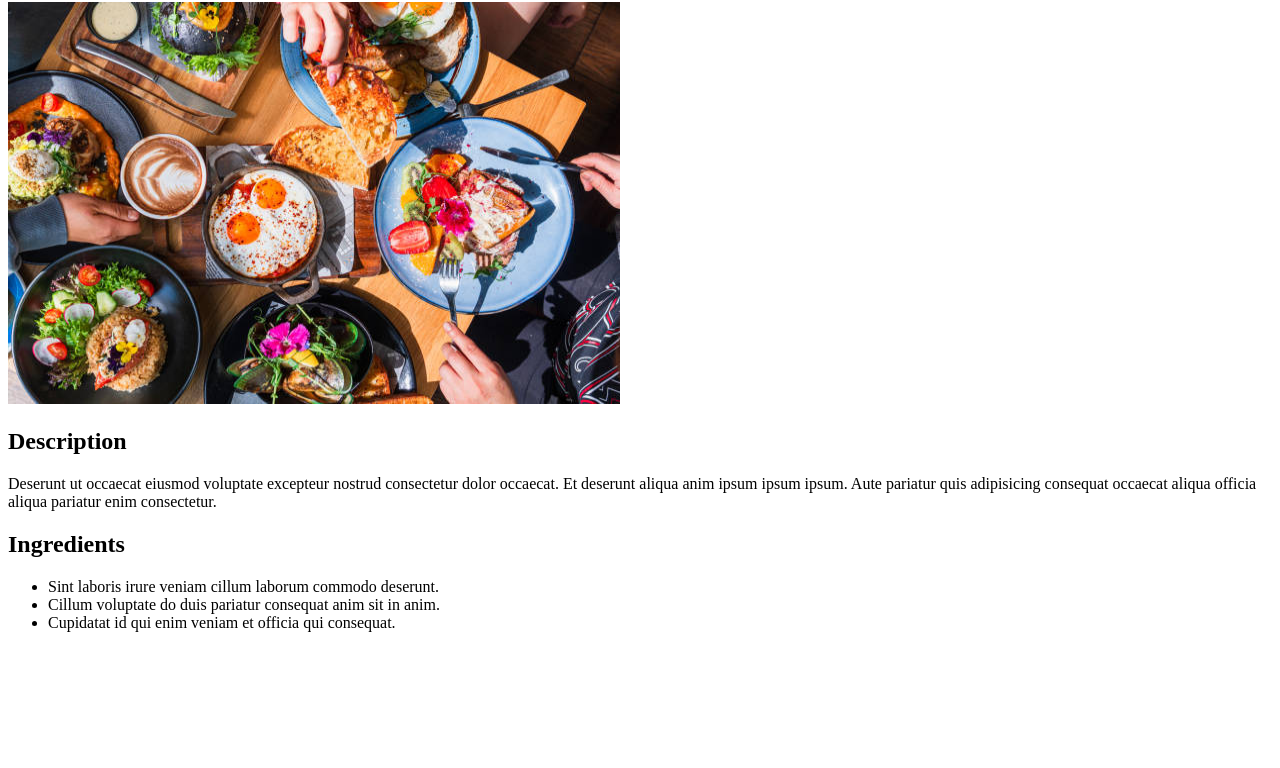
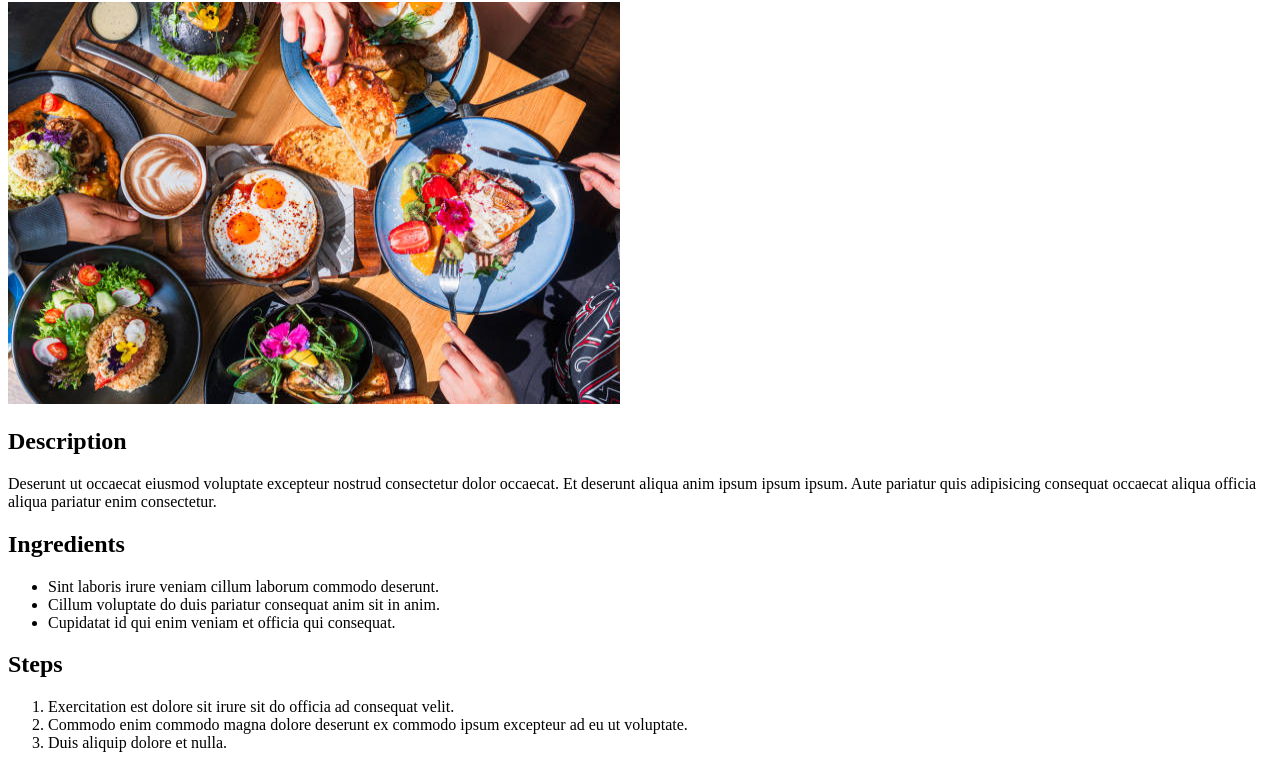
Before and after one commit to t0bi-0ss/odin_recipes, a plain HTML site: page recipes/hot_dog.html in a window 1280 px wide. Shown: the part 78-846 px from the top of the page. Before the commit the page ends 800 px from the top, so only its background shows below. Drawn offline with Linux system fonts and the light colour scheme.

Commit message:
Add Steps heading with ordered list

```diff
--- a/recipes/hot_dog.html
+++ b/recipes/hot_dog.html
@@ -15,6 +15,11 @@
                     <li>Cillum voluptate do duis pariatur consequat anim sit in anim.</li>
                     <li>Cupidatat id qui enim veniam et officia qui consequat.</li>
                 </ul>
-
+            <h2>Steps</h2>
+                <ol>
+                    <li>Exercitation est dolore sit irure sit do officia ad consequat velit.</li>
+                    <li>Commodo enim commodo magna dolore deserunt ex commodo ipsum excepteur ad eu ut voluptate.</li>
+                    <li>Duis aliquip dolore et nulla.</li>
+                </ol>
     </body>
 </html>
```
